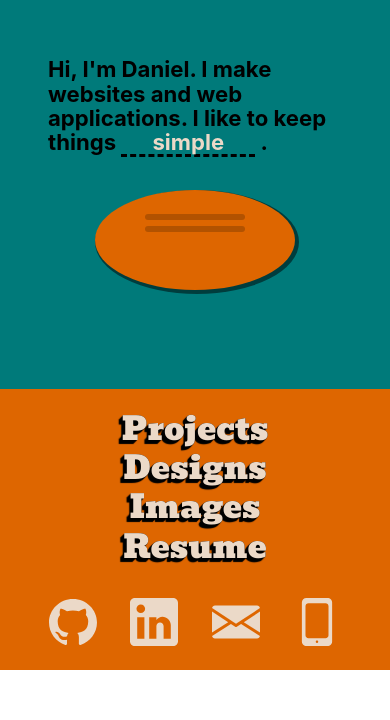
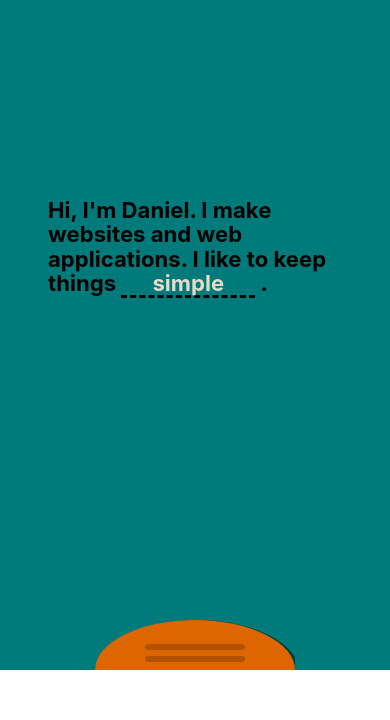
Before and after one commit to danieltichiyama/portfolio, a Gatsby site: page / in a window 390 px wide. Shown: the part 174-894 px from the top of the page. Before the commit the page ends 844 px from the top, so only its background shows below. Built offline with nearby package versions, Linux system fonts and the light colour scheme; Gatsby itself is replaced by a stand-in of ours.

Commit message:
adds open close functionality to navbar, facing issue with white on bottom in mobile view, also an issue with toggle when decreasing and increasing window size manually

```diff
--- a/src/components/Navbar/navbar.js
+++ b/src/components/Navbar/navbar.js
@@ -1,4 +1,4 @@
-import React from "react"
+import React, { useState, useEffect } from "react"
 import styles from "./navbar.module.scss"
 import { Link } from "gatsby"
 
@@ -8,13 +8,35 @@ import EmailIcon from "../../assets/mail.svg"
 import PhoneIcon from "../../assets/phone.svg"
 
 const NavBar = props => {
+  const [isOpen, setIsOpen] = useState(false)
+
+  const toggle = () => {
+    return setIsOpen(!isOpen)
+  }
+
+  useEffect(() => {
+    let navbarContainer = document.querySelector("#navbar_container")
+    let navBar = document.querySelector("#NavBar")
+    let tab = document.querySelector("#navbar_tab")
+
+    if (!isOpen && window.innerWidth <= 625) {
+      navbarContainer.setAttribute("style", "height: 0")
+      navBar.setAttribute("style", "display:none")
+      tab.setAttribute("style", "bottom:-50px; clip-path: inset(0 0 50px 0);")
+    } else if (isOpen && window.innerWidth <= 625) {
+      navbarContainer.removeAttribute("style")
+      navBar.removeAttribute("style")
+      tab.removeAttribute("style")
+    }
+  }, [isOpen, window.innerWidth])
+
   return (
-    <div className={styles.container}>
-      <div className={styles.tab}>
+    <div className={styles.container} id="navbar_container">
+      <div className={styles.tab} onClick={toggle} id="navbar_tab">
         <div className={styles.line}></div>
         <div className={styles.line}></div>
       </div>
-      <nav className={styles.Navbar}>
+      <nav className={styles.Navbar} id="NavBar">
         <ul>
           <Link to="/projects">Projects</Link>
           <Link to="/designs">Designs</Link>
--- a/src/components/layout.scss
+++ b/src/components/layout.scss
@@ -646,4 +646,5 @@ main {
   display: flex;
   flex-direction: column;
   justify-content: flex-start;
+  overflow-y: hidden;
 }
```
